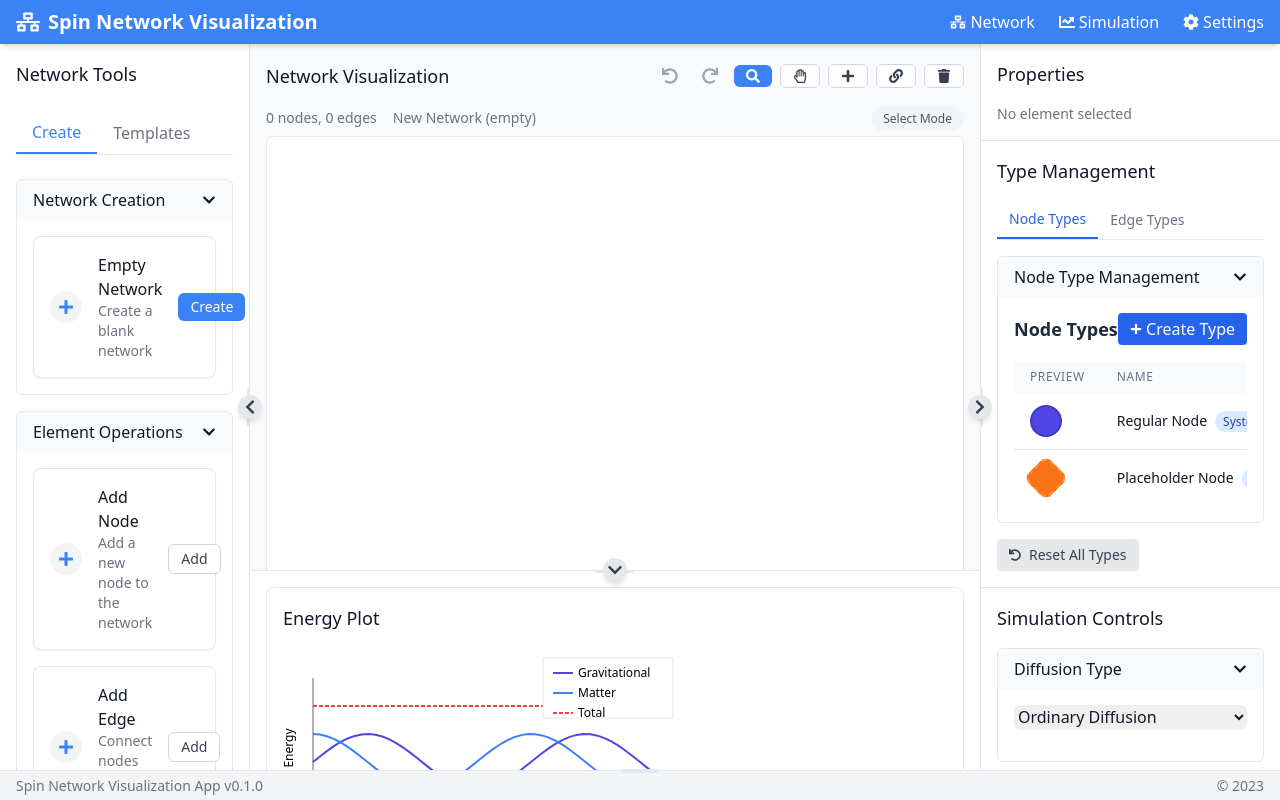
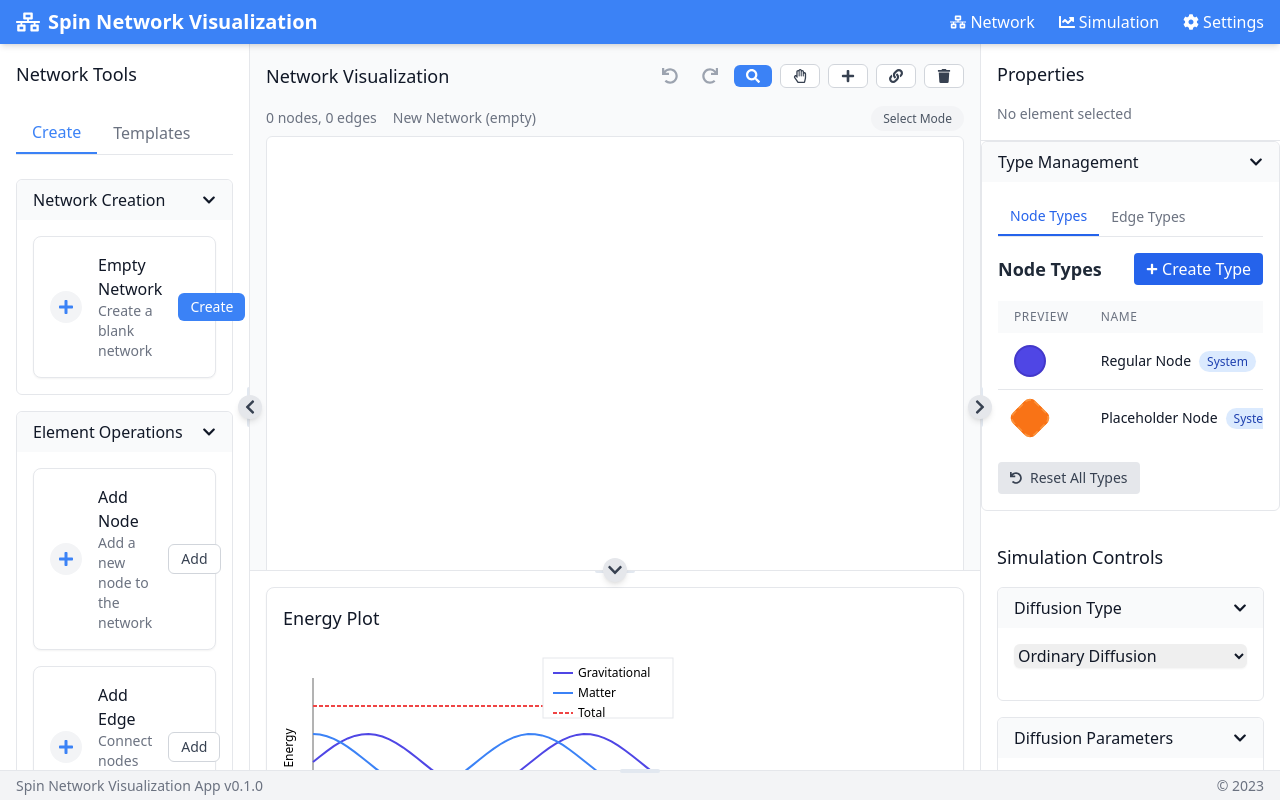
Before and after one commit to space-cadet/spin_network_app, a React (Vite) app: page / in a window 1280 px wide. Built offline with nearby package versions, Linux system fonts and the light colour scheme.

Commit message:
Make entire TypeManagementPanel collapsible

```diff
--- a/src/components/panels/TypeManagementPanel.tsx
+++ b/src/components/panels/TypeManagementPanel.tsx
@@ -8,6 +8,7 @@ import CollapsibleSection from '../common/CollapsibleSection';
 
 /**
  * Panel version of the type management UI for the right sidebar
+ * The entire panel is collapsible
  */
 const TypeManagementPanel: React.FC = () => {
   const [activeTab, setActiveTab] = useState<'node' | 'edge'>('node');
@@ -20,9 +21,12 @@ const TypeManagementPanel: React.FC = () => {
   };
 
   return (
-    <div className="border-b border-gray-200 p-4">
-      <h2 className="text-lg font-medium mb-4">Type Management</h2>
-
+    <CollapsibleSection
+      title="Type Management"
+      defaultExpanded={false}
+      className="border-b border-gray-200"
+      contentClassName="p-4"
+    >
       {/* Tabs */}
       <div className="flex border-b border-gray-200 dark:border-gray-700 mb-4">
         <button
@@ -47,11 +51,7 @@ const TypeManagementPanel: React.FC = () => {
         </button>
       </div>
 
-      {/* Content */}
-      <CollapsibleSection
-        title={activeTab === 'node' ? "Node Type Management" : "Edge Type Management"}
-        defaultExpanded={true}
-      >
+      {/* Type Manager Content */}
       <div className="max-h-[calc(100vh-400px)] overflow-y-auto">
         {activeTab === 'node' ? (
           <NodeTypeManager />
@@ -59,7 +59,6 @@ const TypeManagementPanel: React.FC = () => {
           <EdgeTypeManager />
         )}
       </div>
-      </CollapsibleSection>
 
       {/* Reset Button */}
       <div className="mt-4">
@@ -71,7 +70,7 @@ const TypeManagementPanel: React.FC = () => {
           Reset All Types
         </button>
       </div>
-    </div>
+    </CollapsibleSection>
   );
 };
 
```
Lines whose indentation alone changed are shown as unchanged.
